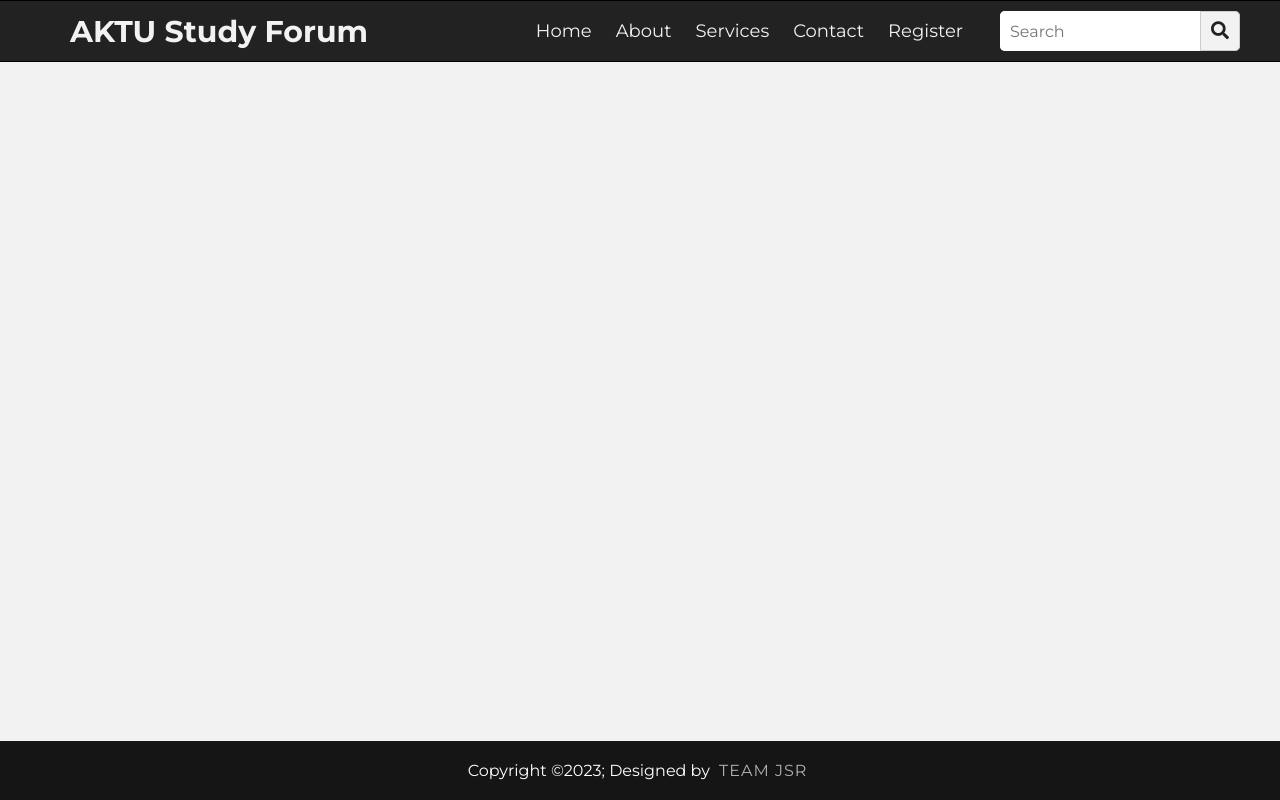
After one commit to Priyansh-911/PBL, a Flask app: template Templates/dashboard.html in a window 1280 px wide. The commit adds this page. Run offline with Flask 3, Linux system fonts and the light colour scheme; the template is opened without the code that fills it, so the values that code supplies are empty.

Commit message:
Dashboard update

```diff
--- /dev/null
+++ b/Templates/dashboard.html
@@ -0,0 +1,51 @@
+<!DOCTYPE html>
+<html lang="en">
+<head>
+    <meta charset="UTF-8">
+    <meta http-equiv="X-UA-Compatible" content="IE=edge">
+    <meta name="viewport" content="width=device-width, initial-scale=1.0">
+    <title>Document</title>
+    <link rel="stylesheet" href="{{url_for('static', filename='style.css')}}" />
+    <link rel="stylesheet" href="https://cdnjs.cloudflare.com/ajax/libs/font-awesome/5.15.3/css/all.min.css" />
+	<script src="https://code.jquery.com/jquery-3.4.1.js"></script>
+</head>
+
+<body style="overflow: hidden;">
+    <nav>
+        <ul>
+            <li class="logo">AKTU Study Forum</li>
+            <li class="btn"><span class="fas fa-bars"></span></li>
+            <div class="items">
+                <li><a href="{{url_for('index')}}">Home</a></li>
+                <li><a href="#">About</a></li>
+                <li><a href="#">Services</a></li>
+                <li><a href="#">Contact</a></li>
+                <!-- <li><a href="">Login</a></li> -->
+                <li><a href="{{url_for('register')}}">Register </a></li>
+            </div>
+            <li class="search-icon">
+                <input type="search" placeholder="Search">
+                <label class="icon">
+                <span class="fas fa-search"></span>
+                </label>
+            </li>
+        </ul>
+    </nav>
+
+
+
+    <script>
+        $('nav ul li.btn span').click(function() {
+            $('nav ul div.items').toggleClass("show");
+            $('nav ul li.btn span').toggleClass("show");
+            });
+    </script>
+
+    <footer>
+        <div class="footerBottom">
+            <p>Copyright &copy;2023; Designed by <span class="designer">Team JSR</span></p>
+        </div>
+    </footer>
+
+
+</html>
--- a/Templates/login.html
+++ b/Templates/login.html
@@ -74,3 +74,4 @@
 		</footer>
 
 	</body>
+</html>
--- a/Templates/register.html
+++ b/Templates/register.html
@@ -79,3 +79,4 @@
 		</footer>
 
 	</body>
+</html>
```
